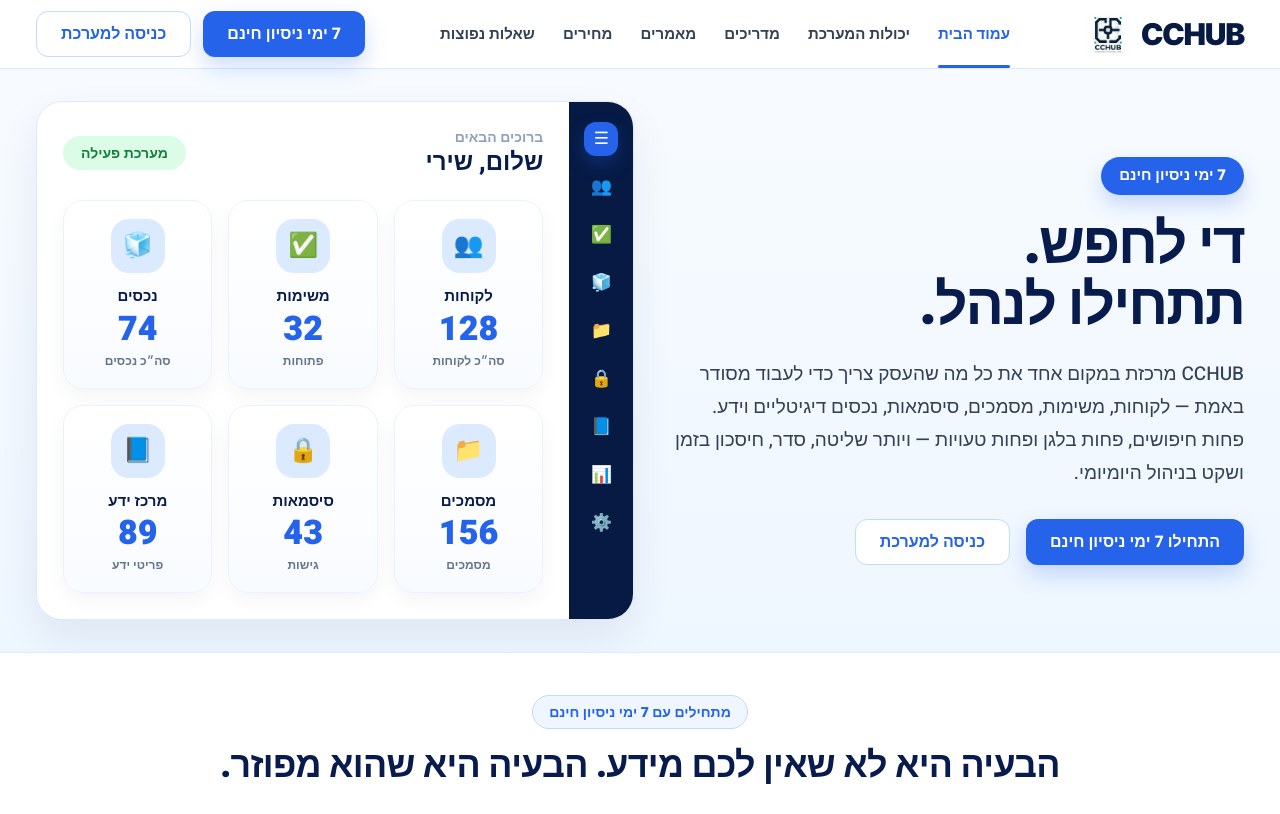
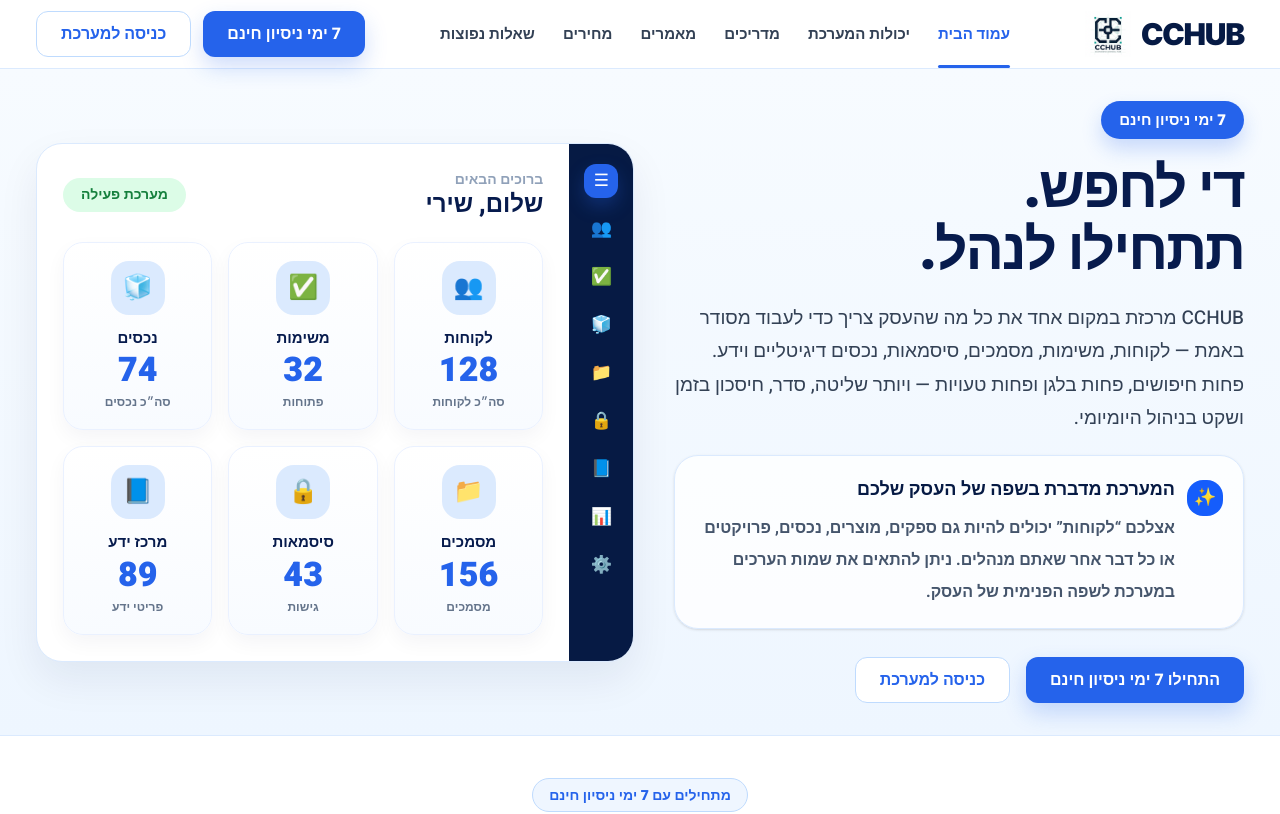
Before and after one commit to shiriyazpan-ux/cchub, a Next.js app: page / in a window 1280 px wide. Shown: the top 814 px of the page. Built offline with nearby package versions, Linux system fonts and the light colour scheme.

Commit message:
Add business terminology highlight

```diff
--- a/app/page.tsx
+++ b/app/page.tsx
@@ -206,6 +206,24 @@
               חיפושים, פחות בלגן ופחות טעויות — ויותר שליטה, סדר, חיסכון בזמן
               ושקט בניהול היומיומי.
             </p>
+
+            <div className="mt-5 max-w-[720px] rounded-3xl border border-blue-100 bg-white/80 p-5 shadow-sm">
+              <div className="flex items-start gap-3">
+                <span className="mt-1 flex h-9 w-9 shrink-0 items-center justify-center rounded-2xl bg-blue-600 text-lg text-white">
+                  ✨
+                </span>
+                <div>
+                  <div className="text-lg font-black text-[#061A44]">
+                    המערכת מדברת בשפה של העסק שלכם
+                  </div>
+                  <p className="mt-2 text-base font-bold leading-8 text-slate-600">
+                    אצלכם “לקוחות” יכולים להיות גם ספקים, מוצרים, נכסים, פרויקטים
+                    או כל דבר אחר שאתם מנהלים. ניתן להתאים את שמות הערכים במערכת
+                    לשפה הפנימית של העסק.
+                  </p>
+                </div>
+              </div>
+            </div>
 
             <div className="mt-7 flex flex-wrap gap-4">
               <a className="cchub-button-primary" href="/pricing">
```
